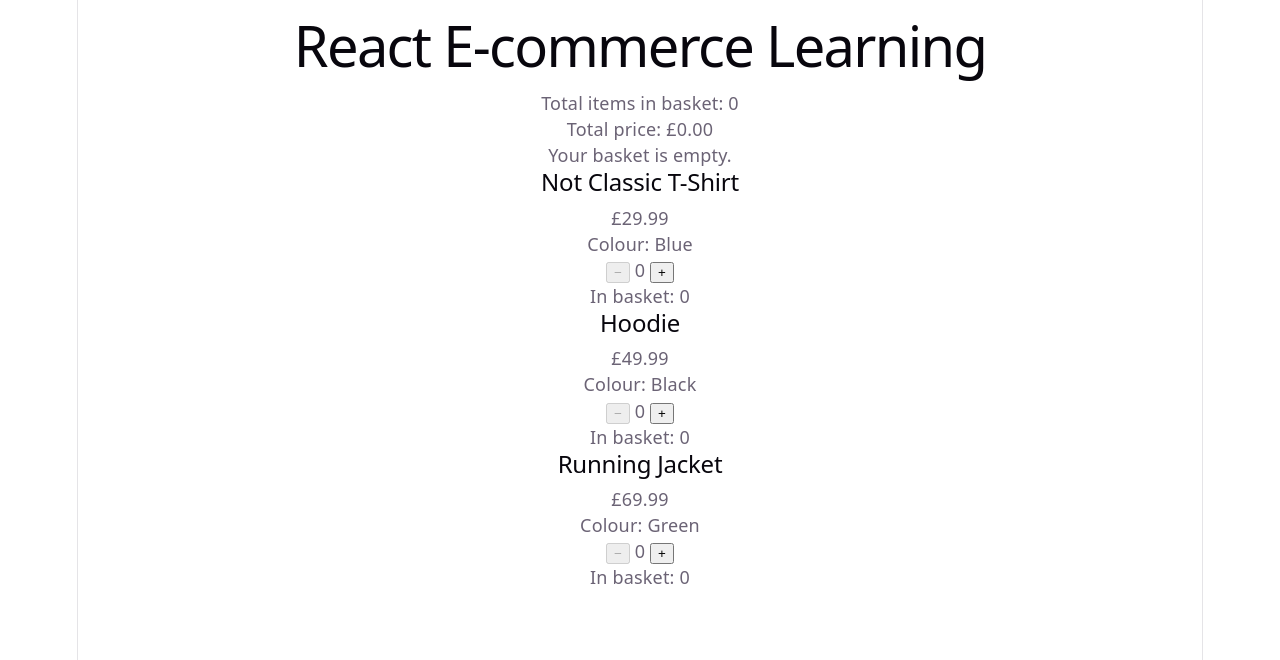
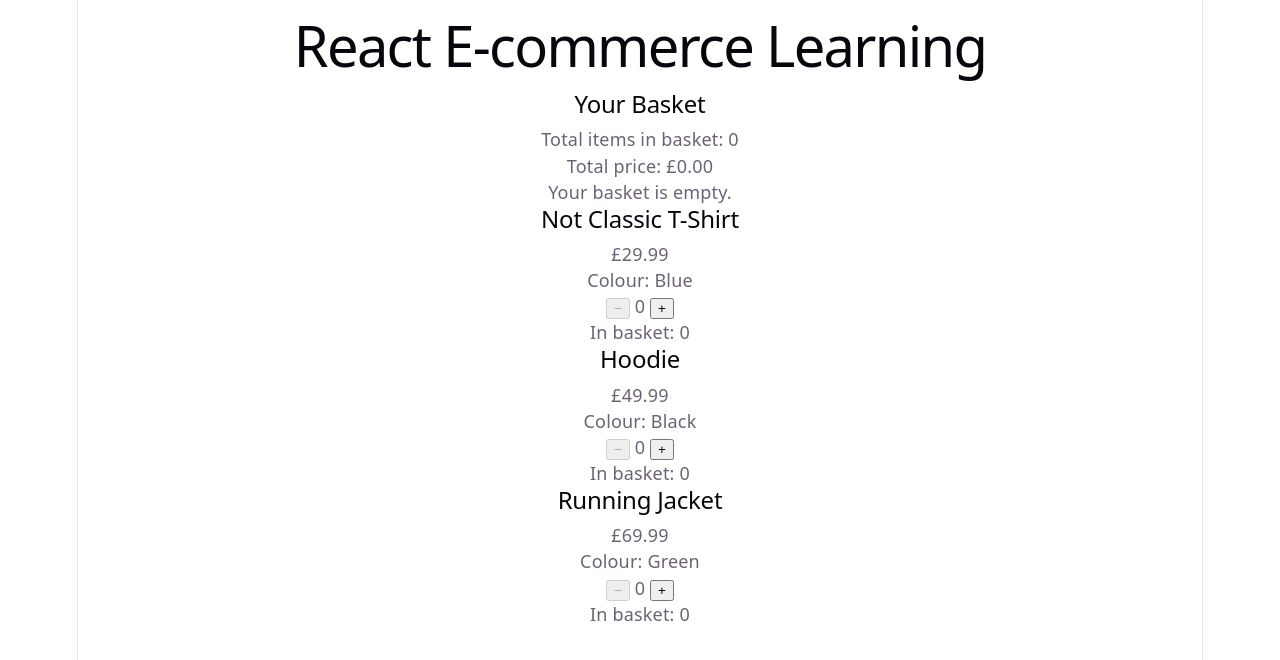
Before and after one commit to Al-Web-Dev/react-ecommerce-learning, a React (Vite) app: page / in a window 1280 px wide. Shown: the top 660 px of the page. Built offline with nearby package versions, Linux system fonts and the light colour scheme.

Commit message:
Add basket component

```diff
--- a/src/App.tsx
+++ b/src/App.tsx
@@ -1,5 +1,6 @@
 import { useState } from 'react'
 import ProductCard from './components/ProductCard'
+import BasketSummary from './components/BasketSummary'
 
 type Product = {
   id: number
@@ -61,14 +62,13 @@ const totalPrice = products.reduce(
     <main>
       <h1>React E-commerce Learning</h1>
 
-      <p>Total items in basket: {totalItems}</p>
+<BasketSummary
+  totalItems={totalItems}
+  totalPrice={totalPrice}
+/>
 
-      <p>Total price: £{totalPrice.toFixed(2)}</p>
 
-      {totalItems === 0
-  ? <p>Your basket is empty.</p>
-  : <p>Your basket has items in it!</p>
-}
+
 
       {products.map((product) => (
   <ProductCard
--- /dev/null
+++ b/src/components/BasketSummary.tsx
@@ -0,0 +1,27 @@
+
+type BasketSummaryProps = {
+  totalItems: number
+  totalPrice: number
+}
+
+function BasketSummary({
+  totalItems,
+  totalPrice,
+}: BasketSummaryProps) {
+  return (
+    <section>
+      <h2>Your Basket</h2>
+
+      <p>Total items in basket: {totalItems}</p>
+
+      <p>Total price: £{totalPrice.toFixed(2)}</p>
+
+      {totalItems === 0
+        ? <p>Your basket is empty.</p>
+        : <p>Your basket has items in it!</p>
+      }
+    </section>
+  )
+}
+
+export default BasketSummary
```
